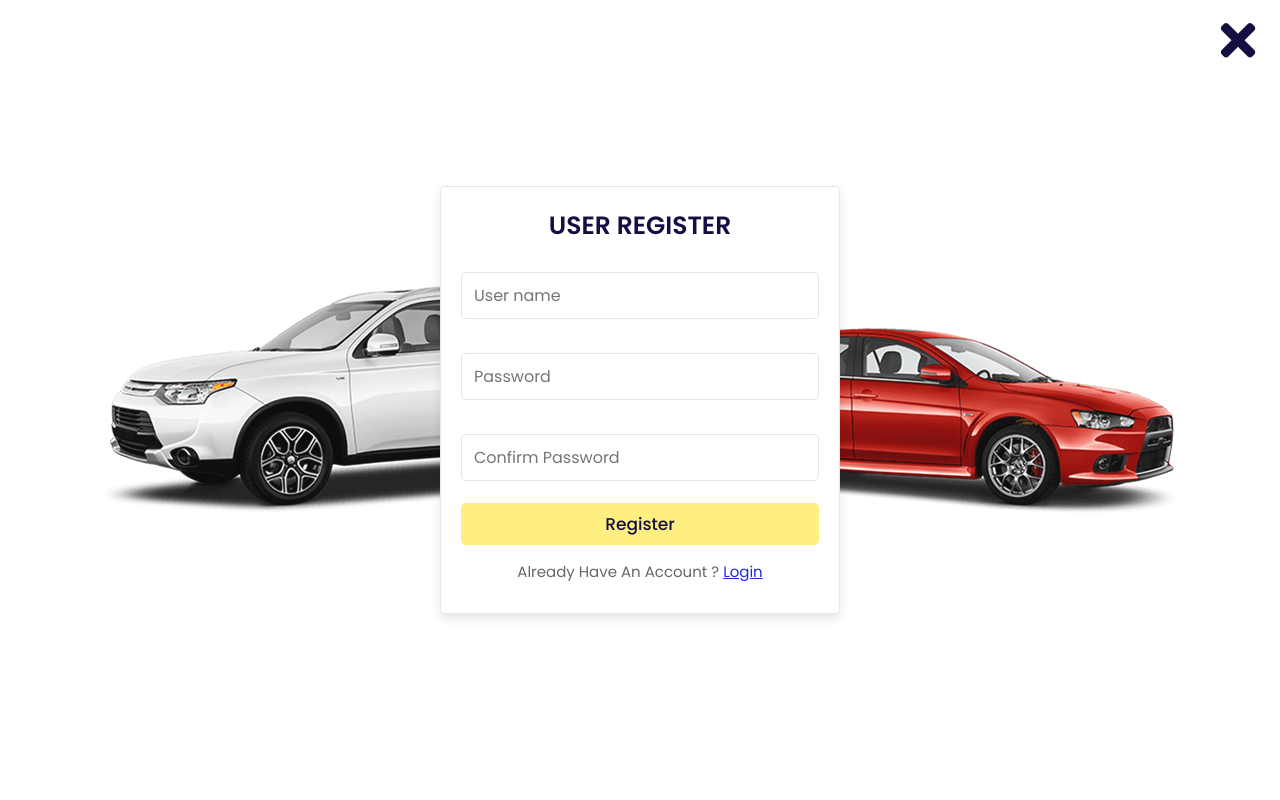
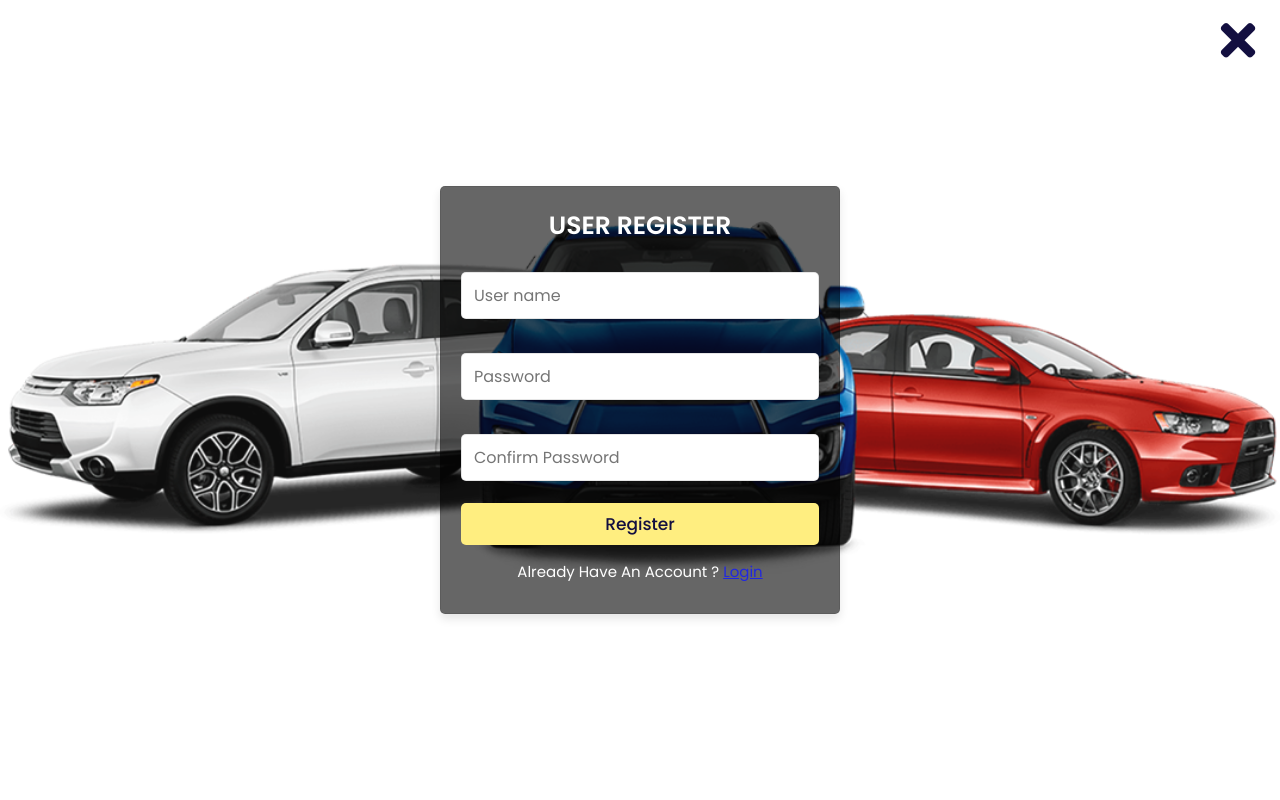
Before and after one commit to TruongCaoAnhHuy/python_cuoiky, a Django app: page /register/ in a window 1280 px wide. Run offline with Django 4.2, Linux system fonts and the light colour scheme.

Commit message:
Update UI and form

```diff
--- a/home/static/css/style.css
+++ b/home/static/css/style.css
@@ -4,6 +4,7 @@
     --yellow:#2027e0;
     --light-yellow:#ffee80;
     --black:#130f40;
+    --white:#ffffff;
     --light-color:#666;
     --box-shadow:0 .5rem 1rem rgba(0,0,0,.1);
     --border:.1rem solid rgba(0,0,0,.1);
@@ -135,6 +136,7 @@ section{
     align-items: center;
     justify-content: center;
     background: url('../images/home-img.png') no-repeat fixed center;
+    background-size:contain ;
     z-index: 10000;
 }
 
@@ -150,7 +152,7 @@ section{
     border-radius: .5rem;
     box-shadow: var(--box-shadow);
     border:var(--border);
-    background: #ffffff;
+    background: #00000099;
 }
 
 .login-form-container form .buttons{
@@ -179,7 +181,7 @@ section{
 .login-form-container form p{
     padding:1rem 0;
     font-size: 1.5rem;
-    color:var(--light-color);
+    color:var(--white);
 }
 
 .login-form-container form p a{
@@ -190,7 +192,7 @@ section{
 .login-form-container form h3{
     padding-bottom:1rem;
     font-size: 2.5rem;
-    color:var(--black);
+    color:var(--white);
     text-transform: uppercase;
 }
 
```
